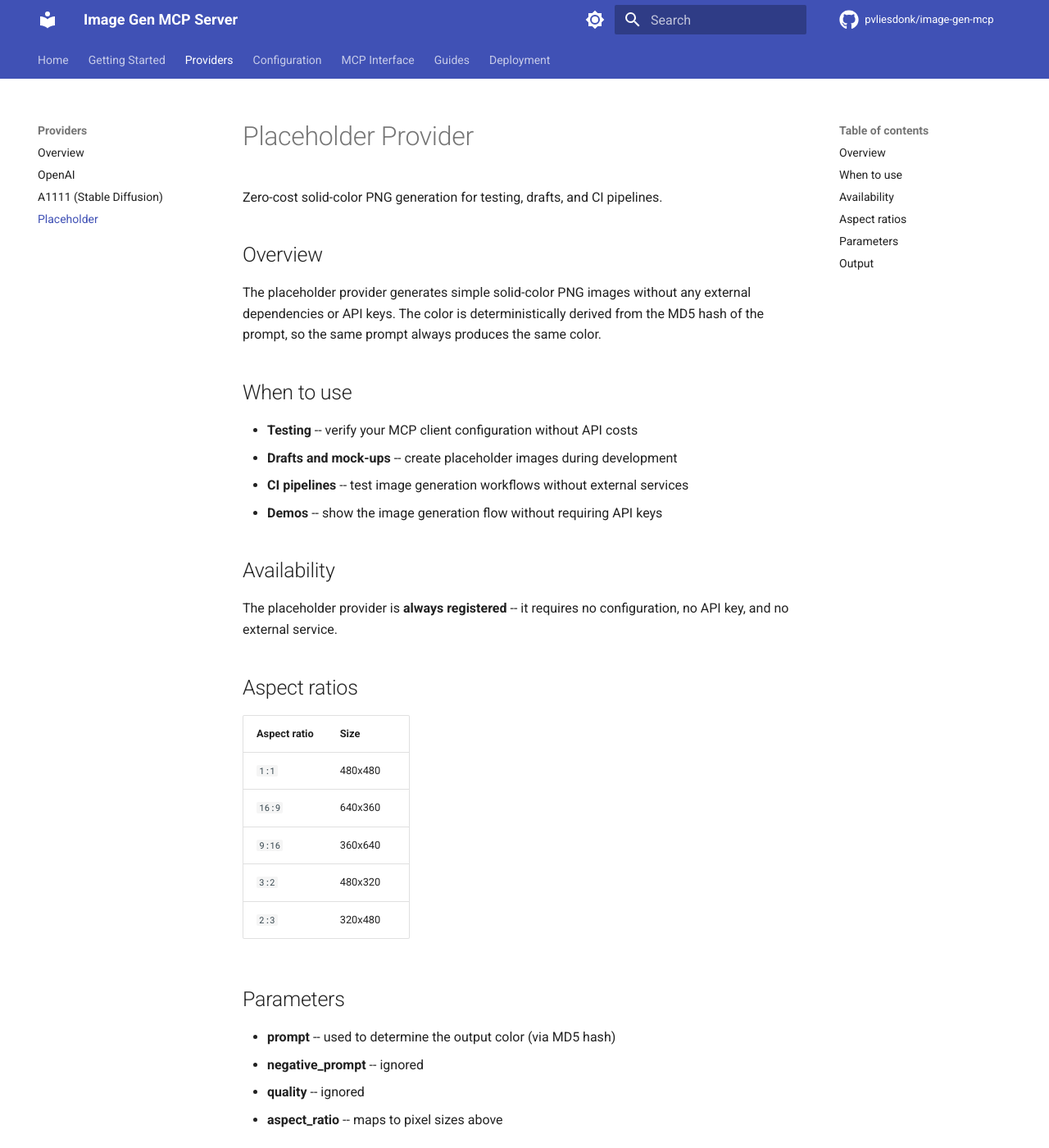
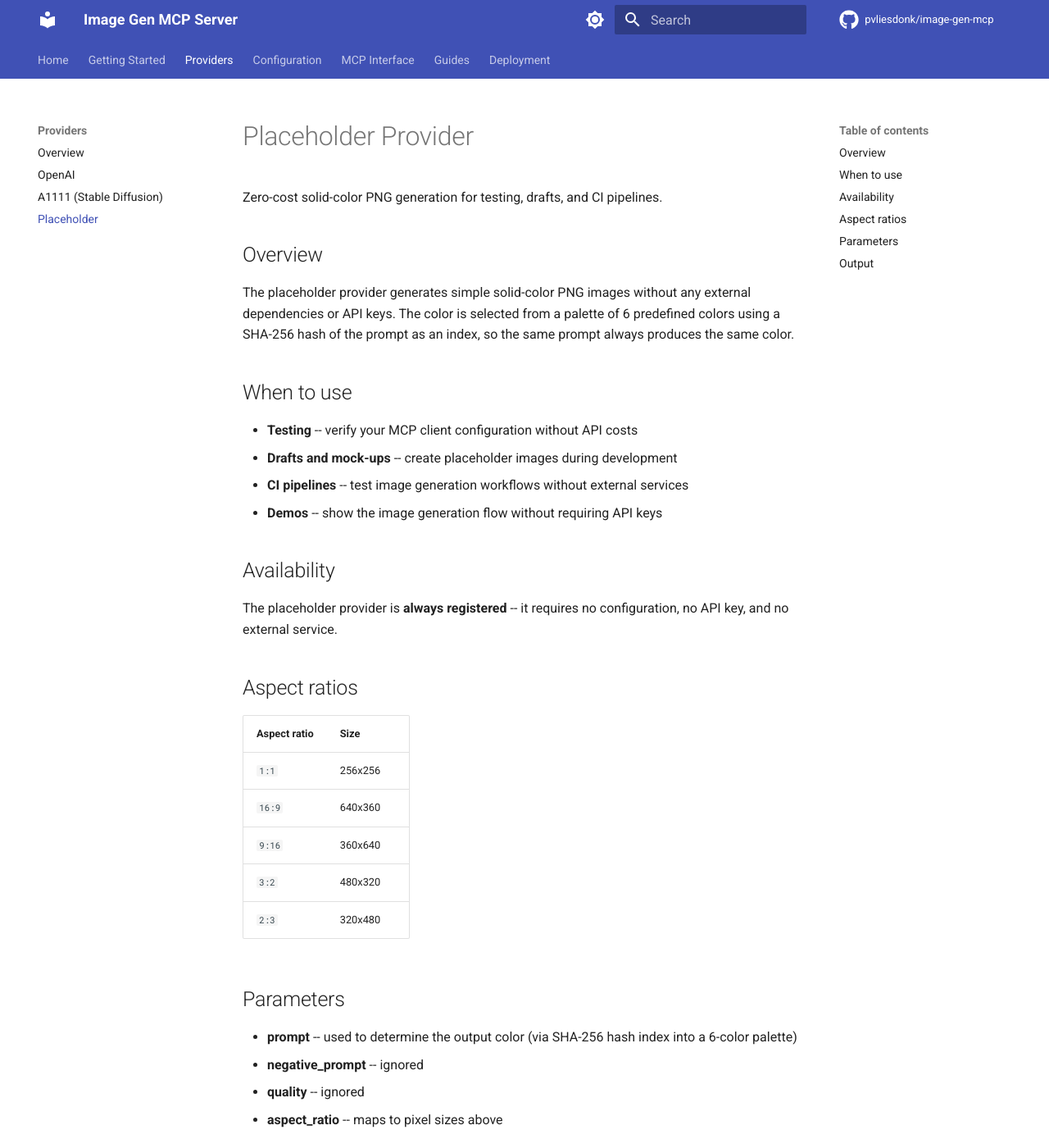
Before and after one commit to pvliesdonk/image-generation-mcp, an MkDocs documentation site: the page built from docs/providers/placeholder.md, in a window 1280 px wide and 1400 px high. Shown: the whole window at 82% size. Built offline with MkDocs 1.6.1 and Material for MkDocs 9.7.7, drawn with Linux system fonts in a browser that asks for light colours; comment, search, counter and statistics services are not loaded.

Commit message:
fix(docs): correct placeholder provider size and hash algorithm
- 1:1 aspect ratio is 256x256, not 480x480
- Color selection uses SHA-256 hash (not MD5) as index into 6-color palette

Closes #21

Co-Authored-By: Claude Opus 4.6 <noreply@anthropic.com>

```diff
--- a/docs/providers/placeholder.md
+++ b/docs/providers/placeholder.md
@@ -4,7 +4,7 @@ Zero-cost solid-color PNG generation for testing, drafts, and CI pipelines.
 
 ## Overview
 
-The placeholder provider generates simple solid-color PNG images without any external dependencies or API keys. The color is deterministically derived from the MD5 hash of the prompt, so the same prompt always produces the same color.
+The placeholder provider generates simple solid-color PNG images without any external dependencies or API keys. The color is selected from a palette of 6 predefined colors using a SHA-256 hash of the prompt as an index, so the same prompt always produces the same color.
 
 ## When to use
 
@@ -21,7 +21,7 @@ The placeholder provider is **always registered** -- it requires no configuratio
 
 | Aspect ratio | Size |
 |-------------|------|
-| `1:1` | 480x480 |
+| `1:1` | 256x256 |
 | `16:9` | 640x360 |
 | `9:16` | 360x640 |
 | `3:2` | 480x320 |
@@ -29,7 +29,7 @@ The placeholder provider is **always registered** -- it requires no configuratio
 
 ## Parameters
 
-- **prompt** -- used to determine the output color (via MD5 hash)
+- **prompt** -- used to determine the output color (via SHA-256 hash index into a 6-color palette)
 - **negative_prompt** -- ignored
 - **quality** -- ignored
 - **aspect_ratio** -- maps to pixel sizes above
```
